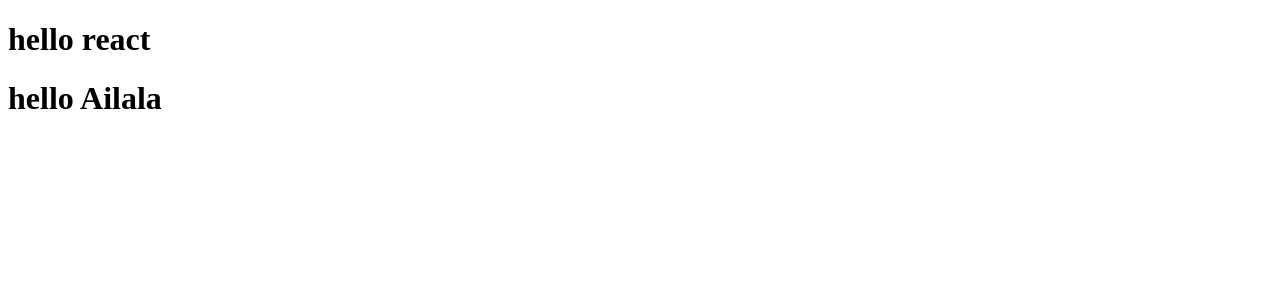
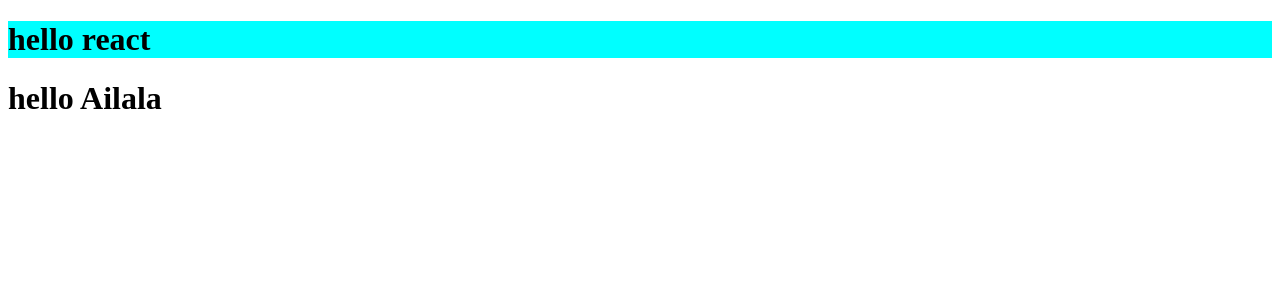
Before and after one commit to mamh-demo/react-atguigu-demo, a React (Create React App) app: page / in a window 1280 px wide. Shown: the top 300 px of the page. Built offline with nearby package versions, Linux system fonts and the light colour scheme.

Commit message:
update add style to hello

```diff
--- /dev/null
+++ b/src/components/Hello/Hello.css
@@ -0,0 +1,3 @@
+.title{
+    background-color: aqua;
+}
--- a/src/components/Hello/Hello.js
+++ b/src/components/Hello/Hello.js
@@ -1,10 +1,11 @@
-import React from 'react'
+import React from 'react';
 
+import './Hello.css';
 
 export default class Hello extends React.Component {
     render() {
         return (
-            <h1>hello react</h1>
+            <h1 className="title">hello react</h1>
         )
     }
 
```
